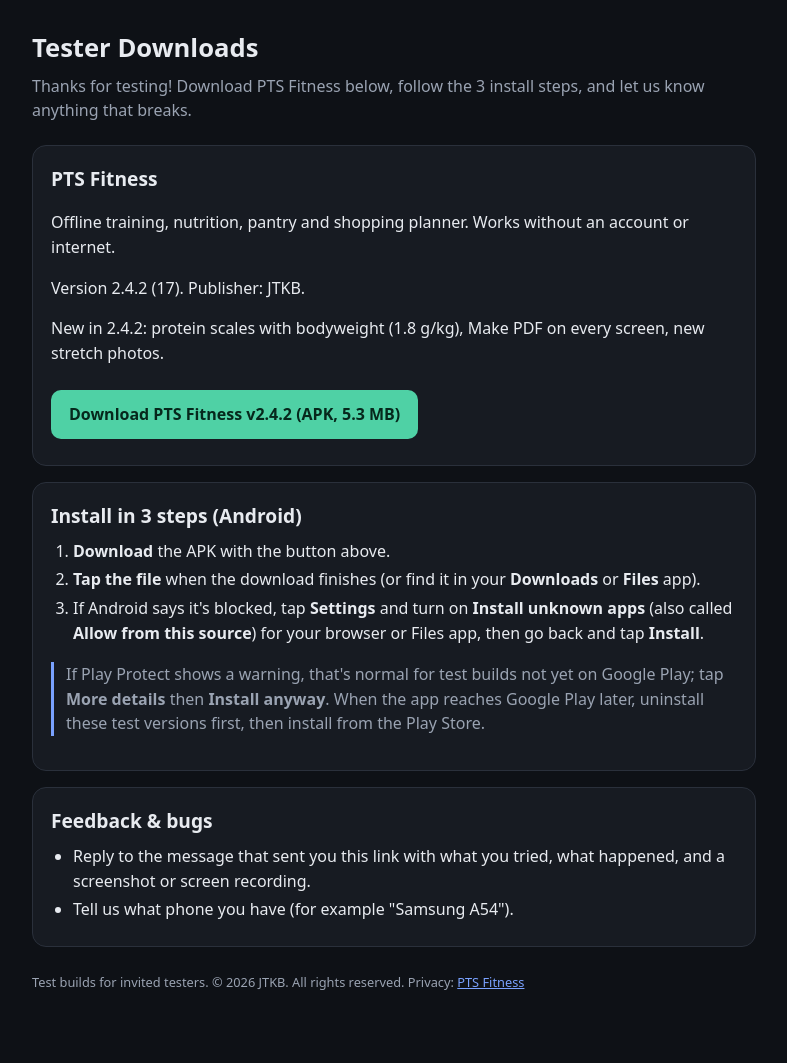
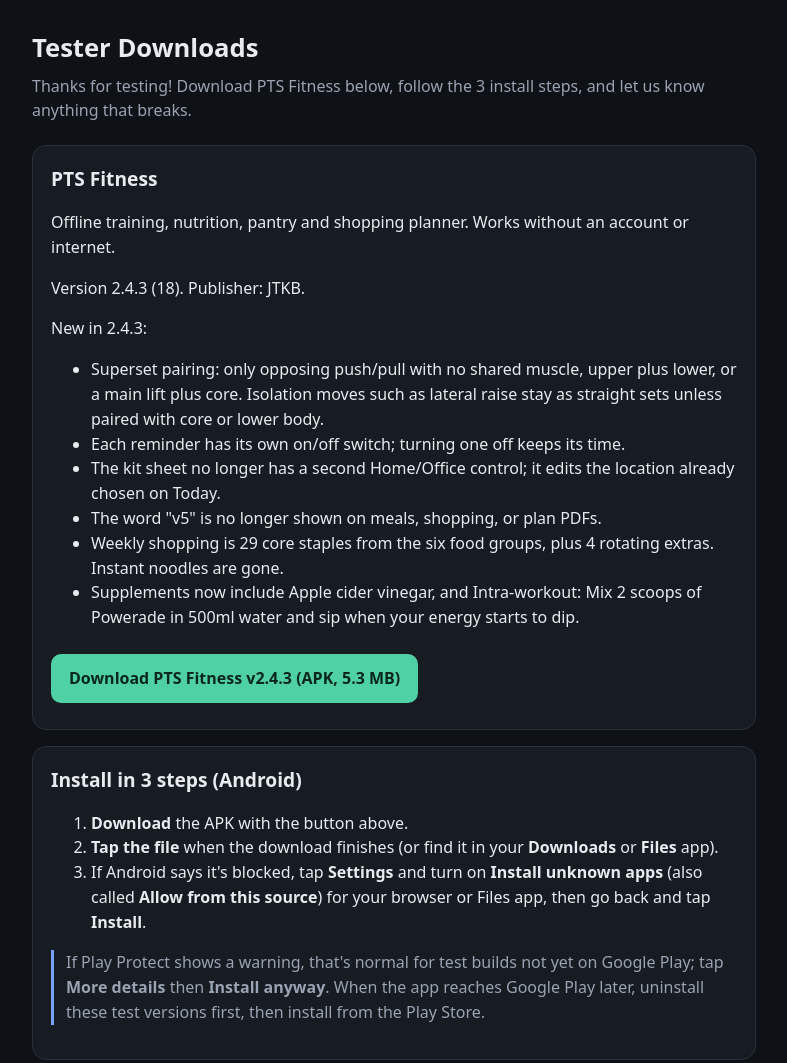
Before and after one commit to JTKB-dev/privacy, a plain HTML site: page testers/index.html in a window 1280 px wide. Shown: the top 1063 px of the page, without its empty margins (246-1033 px from the left). Drawn offline with Linux system fonts and the light colour scheme.

Commit message:
Add PTS Fitness v2.4.3 tester APK and update testers page

```diff
--- a/testers/index.html
+++ b/testers/index.html
@@ -7,20 +7,24 @@
 main{max-width:760px;margin:0 auto;padding:28px 18px 60px}h1{font-size:1.6rem;margin:0 0 6px}h2{font-size:1.2rem;margin:0 0 8px}
 p.lead{color:var(--sub);margin:0 0 22px}.card{background:var(--card);border:1px solid var(--line);border-radius:14px;padding:18px;margin:0 0 16px}
 .btn{display:inline-block;background:var(--acc);color:#06281c;font-weight:700;text-decoration:none;padding:12px 18px;border-radius:10px;margin:8px 0}
-.btn.b2{background:var(--acc2);color:#0b1640}.meta{color:var(--sub);font-size:.85rem;word-break:break-all}
-ol,ul{padding-left:22px;margin:6px 0}li{margin:4px 0}code{background:#222834;padding:1px 6px;border-radius:6px}
 .note{border-left:3px solid var(--acc2);padding-left:12px;color:var(--sub)}footer{color:var(--sub);font-size:.8rem;margin-top:26px}
 </style></head><body><main>
 <h1>Tester Downloads</h1>
 <p class="lead">Thanks for testing! Download PTS Fitness below, follow the 3 install steps, and let us know anything that breaks.</p>
-
 <div class="card"><h2>PTS Fitness</h2>
 <p>Offline training, nutrition, pantry and shopping planner. Works without an account or internet.</p>
-<p>Version 2.4.2 (17). Publisher: JTKB.</p>
-<p>New in 2.4.2: protein scales with bodyweight (1.8 g/kg), Make PDF on every screen, new stretch photos.</p>
-<a class="btn" href="PTS_Fitness_v2.4.2.apk" download>Download PTS Fitness v2.4.2 (APK, 5.3 MB)</a>
-<!-- sha256 511eef926fb85595fbf30c6d62949c38ac9c4f6be385017054c84ece817dc856 --></div>
-
+<p>Version 2.4.3 (18). Publisher: JTKB.</p>
+<p>New in 2.4.3:</p>
+<ul>
+<li>Superset pairing: only opposing push/pull with no shared muscle, upper plus lower, or a main lift plus core. Isolation moves such as lateral raise stay as straight sets unless paired with core or lower body.</li>
+<li>Each reminder has its own on/off switch; turning one off keeps its time.</li>
+<li>The kit sheet no longer has a second Home/Office control; it edits the location already chosen on Today.</li>
+<li>The word "v5" is no longer shown on meals, shopping, or plan PDFs.</li>
+<li>Weekly shopping is 29 core staples from the six food groups, plus 4 rotating extras. Instant noodles are gone.</li>
+<li>Supplements now include Apple cider vinegar, and Intra-workout: Mix 2 scoops of Powerade in 500ml water and sip when your energy starts to dip.</li>
+</ul>
+<a class="btn" href="PTS_Fitness_v2.4.3.apk" download>Download PTS Fitness v2.4.3 (APK, 5.3 MB)</a>
+<!-- sha256 bd4f39da8af847efb0f276def2773bf4d81f2570ada99d8c7f90e812e8c9a8a4 --></div>
 <div class="card"><h2>Install in 3 steps (Android)</h2>
 <ol>
 <li><b>Download</b> the APK with the button above.</li>
@@ -28,13 +32,10 @@ ol,ul{padding-left:22px;margin:6px 0}li{margin:4px 0}code{background:#222834;pad
 <li>If Android says it's blocked, tap <b>Settings</b> and turn on <b>Install unknown apps</b> (also called <b>Allow from this source</b>) for your browser or Files app, then go back and tap <b>Install</b>.</li>
 </ol>
 <p class="note">If Play Protect shows a warning, that's normal for test builds not yet on Google Play; tap <b>More details</b> then <b>Install anyway</b>. When the app reaches Google Play later, uninstall these test versions first, then install from the Play Store.</p></div>
-
 <div class="card"><h2>Feedback &amp; bugs</h2>
 <ul>
 <li>Reply to the message that sent you this link with what you tried, what happened, and a screenshot or screen recording.</li>
 <li>Tell us what phone you have (for example "Samsung A54").</li>
-
 </ul></div>
-
 <footer>Test builds for invited testers. &copy; 2026 JTKB. All rights reserved. Privacy: <a style="color:var(--acc2)" href="../privacy_pts.html">PTS Fitness</a></footer>
 </main></body></html>
```
Also changed, not shown: 1 other file.
